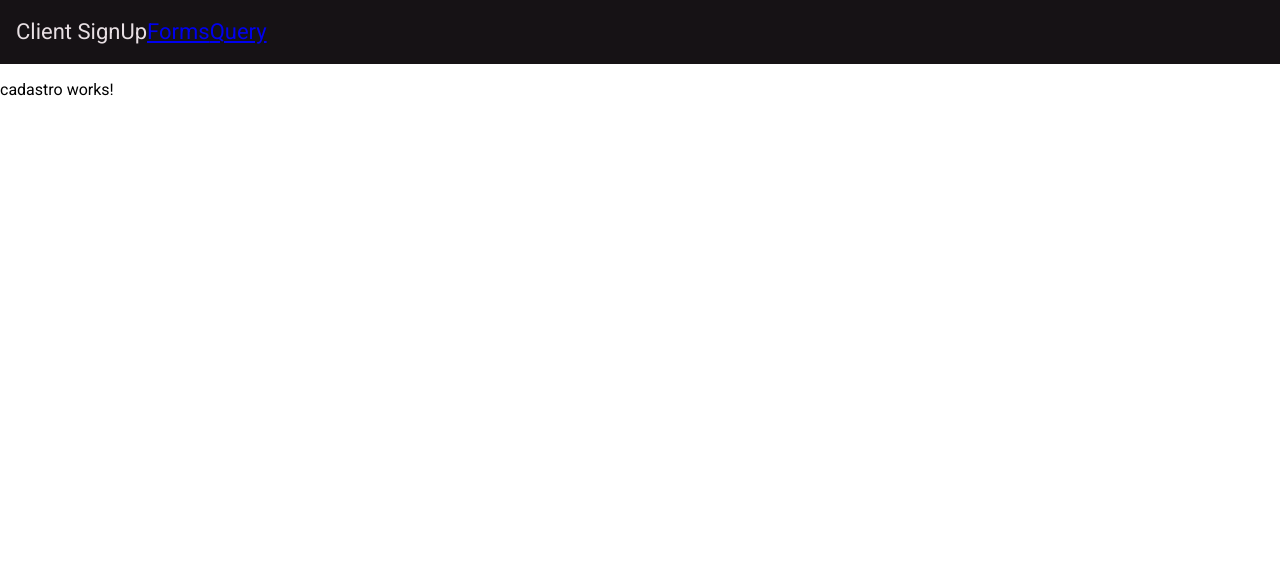
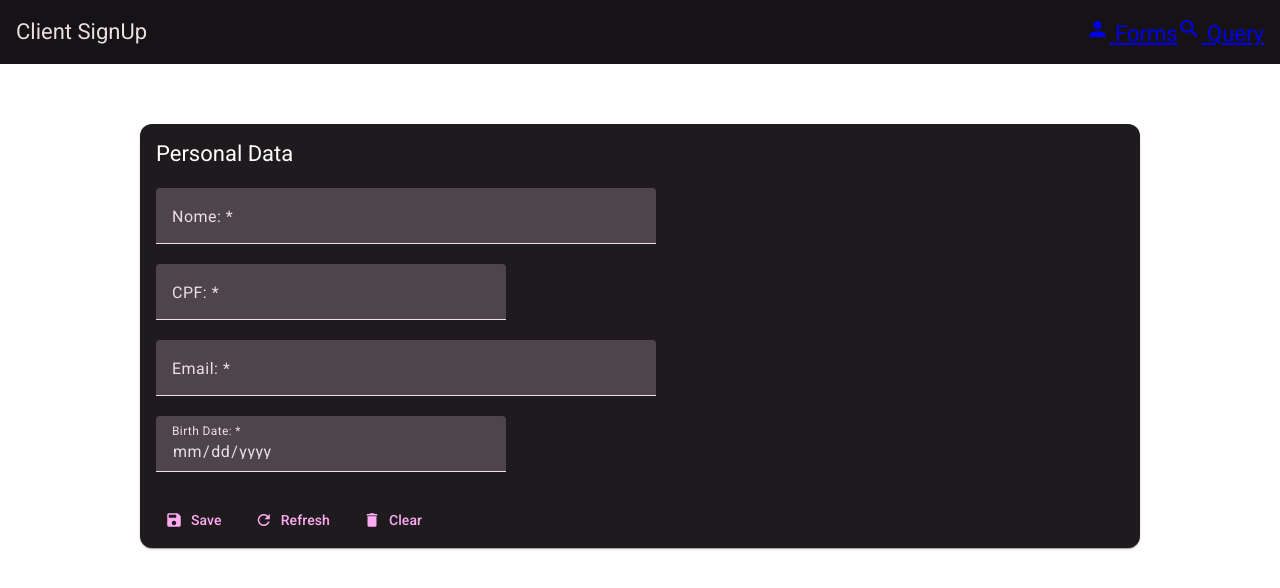
Before and after one commit to FengCastelo/crud-angular, an Angular app: page /signup in a window 1280 px wide. Shown: the top 588 px of the page. Built offline with nearby package versions, Linux system fonts and the light colour scheme.

Commit message:
Form visual part done

```diff
--- a/package.json
+++ b/package.json
@@ -15,6 +15,7 @@
     "@angular/common": "^19.0.0",
     "@angular/compiler": "^19.0.0",
     "@angular/core": "^19.0.0",
+    "@angular/flex-layout": "^15.0.0-beta.42",
     "@angular/forms": "^19.0.0",
     "@angular/material": "^19.0.4",
     "@angular/platform-browser": "^19.0.0",
@@ -22,6 +23,7 @@
     "@angular/router": "^19.0.0",
     "rxjs": "~7.8.0",
     "tslib": "^2.3.0",
+    "uuid": "^11.0.2",
     "zone.js": "~0.15.0"
   },
   "devDependencies": {
--- a/src/app/app.component.html
+++ b/src/app/app.component.html
@@ -1,7 +1,13 @@
 <mat-toolbar color="primary">
     <span>Client SignUp</span>
     <span class="spacer"></span>
-    <a routerLink="signup">Forms</a>
-    <a routerLink="query">Query</a>
+    <a routerLink="signup">
+      <mat-icon fontIcon="person_text"></mat-icon>
+      Forms
+    </a>
+    <a routerLink="query">
+      <mat-icon fontIcon="search" ></mat-icon>
+      Query
+    </a>
 </mat-toolbar>
 <router-outlet></router-outlet>
--- a/src/app/app.component.scss
+++ b/src/app/app.component.scss
@@ -0,0 +1,4 @@
+.spacer {
+    flex: 1 1 auto;
+
+}
--- a/src/app/app.component.ts
+++ b/src/app/app.component.ts
@@ -1,10 +1,11 @@
 import { Component } from '@angular/core';
 import { RouterOutlet, RouterLinkWithHref } from '@angular/router';
-import {MatToolbarModule} from '@angular/material/toolbar'
+import {MatToolbarModule} from '@angular/material/toolbar';
+import { MatIconModule } from '@angular/material/icon';
 
 @Component({
   selector: 'app-root',
-  imports: [RouterOutlet, MatToolbarModule, RouterLinkWithHref],
+  imports: [RouterOutlet, MatToolbarModule, RouterLinkWithHref, MatIconModule],
   templateUrl: './app.component.html',
   styleUrl: './app.component.scss'
 })
--- a/src/app/cadastro/cadastro.component.html
+++ b/src/app/cadastro/cadastro.component.html
@@ -1 +1,69 @@
-<p>cadastro works!</p>
+<div fxLayout="row" fxLayoutAlign="center" class="container">
+    <div fxLayout="column" fxFlex="1000px">
+        <form class="mt-60" #clientsFrm="ngForm">
+            <mat-card>
+                <mat-card-header>
+                    <mat-card-title class="card-title">Personal Data</mat-card-title>
+                </mat-card-header>
+
+                <mat-card-content class="mt-20">
+                    <div fxLayout="row" fxLayoutAlign="start" fxLayoutGap="16px">
+                        <div fxLayout="column" fxFlex="500px">
+                            <mat-form-field class="full-width">
+                                <mat-label>Nome: *</mat-label>
+                                <input type="text" placeholder="Insert your name" matInput/>
+                            </mat-form-field>
+                        </div>
+
+                    </div>
+
+                    <div fxLayout="row" fxLayoutAlign="start" fxLayoutGap="12px">
+                        <div fxLayout="column" fxFlex="350px">
+                            <mat-form-field class="full-width">
+                                <mat-label>CPF: *</mat-label>
+                                <input type="tel" placeholder="_ _ _ . _ _ _ . _ _ _ . _ _" matInput/>
+                            </mat-form-field>
+                        </div>
+                    </div>
+
+                    <div fxLayout="row" fxLayoutAlign="start" fxLayoutGap="12px">
+                        <div fxLayout="column" fxFlex="500px">
+                            <mat-form-field class="full-width">
+                                <mat-label>Email: *</mat-label>
+                                <input type="email" placeholder="ex: client@example.com" matInput/>
+
+                            </mat-form-field>
+                        </div>
+                    </div>
+
+                    <div fxLayout="row" fxLayoutAlign="start" fxLayoutGap="12px">
+                        <div fxLayout="column" fxFlex="350px">
+                            <mat-form-field class="full-width">
+                                <mat-label>Birth Date: *</mat-label>
+                                <input type="date" matInput/>
+
+                            </mat-form-field>
+                        </div>
+                    </div>
+                </mat-card-content>
+
+                <mat-card-actions>
+                    <button type="submit" mat-button color="accent" class="ml-5">
+                        <mat-icon fontIcon="save"></mat-icon>
+                        Save
+                    </button>
+
+                    <button type="submit" mat-button color="accent" class="ml-5">
+                        <mat-icon fontIcon="refresh"></mat-icon>
+                        Refresh
+                    </button>
+
+                    <button type="submit" mat-button color="accent" class="ml-5">
+                        <mat-icon fontIcon="delete"></mat-icon>
+                        Clear
+                    </button>
+                </mat-card-actions>
+            </mat-card>
+        </form>
+    </div>
+</div>
--- a/src/app/cadastro/cadastro.component.ts
+++ b/src/app/cadastro/cadastro.component.ts
@@ -1,8 +1,21 @@
 import { Component } from '@angular/core';
+import { FlexLayoutModule } from '@angular/flex-layout';
+import { MatCardModule } from '@angular/material/card';
+import { MatInputModule } from '@angular/material/input';
+import { FormsModule } from '@angular/forms'
+import { MatFormFieldModule } from '@angular/material/form-field'
+import { MatButtonModule } from '@angular/material/button'
+import { MatIconModule } from "@angular/material/icon";
 
 @Component({
   selector: 'app-cadastro',
-  imports: [],
+  imports: [FlexLayoutModule,
+    MatCardModule,
+    FormsModule,
+    MatFormFieldModule,
+    MatInputModule,
+    MatButtonModule,
+    MatIconModule],
   templateUrl: './cadastro.component.html',
   styleUrl: './cadastro.component.scss'
 })
--- a/src/styles.scss
+++ b/src/styles.scss
@@ -2,3 +2,28 @@
 
 html, body { height: 100%; }
 body { margin: 0; font-family: Roboto, "Helvetica Neue", sans-serif; }
+
+.mt-20{
+    margin-top: 20px;
+}
+
+.mt-40{
+    margin-top: 40px;
+}
+
+.mt-60 {
+    margin-top: 60px;
+}
+
+.ml-5 {
+    margin-left: 5px;
+}
+
+.full-width {
+    width: 100%;
+}
+
+.card-title {
+    color: #fff;
+
+}
```
Also changed, not shown: 1 other file (tests, documents, lock files or other folders).
